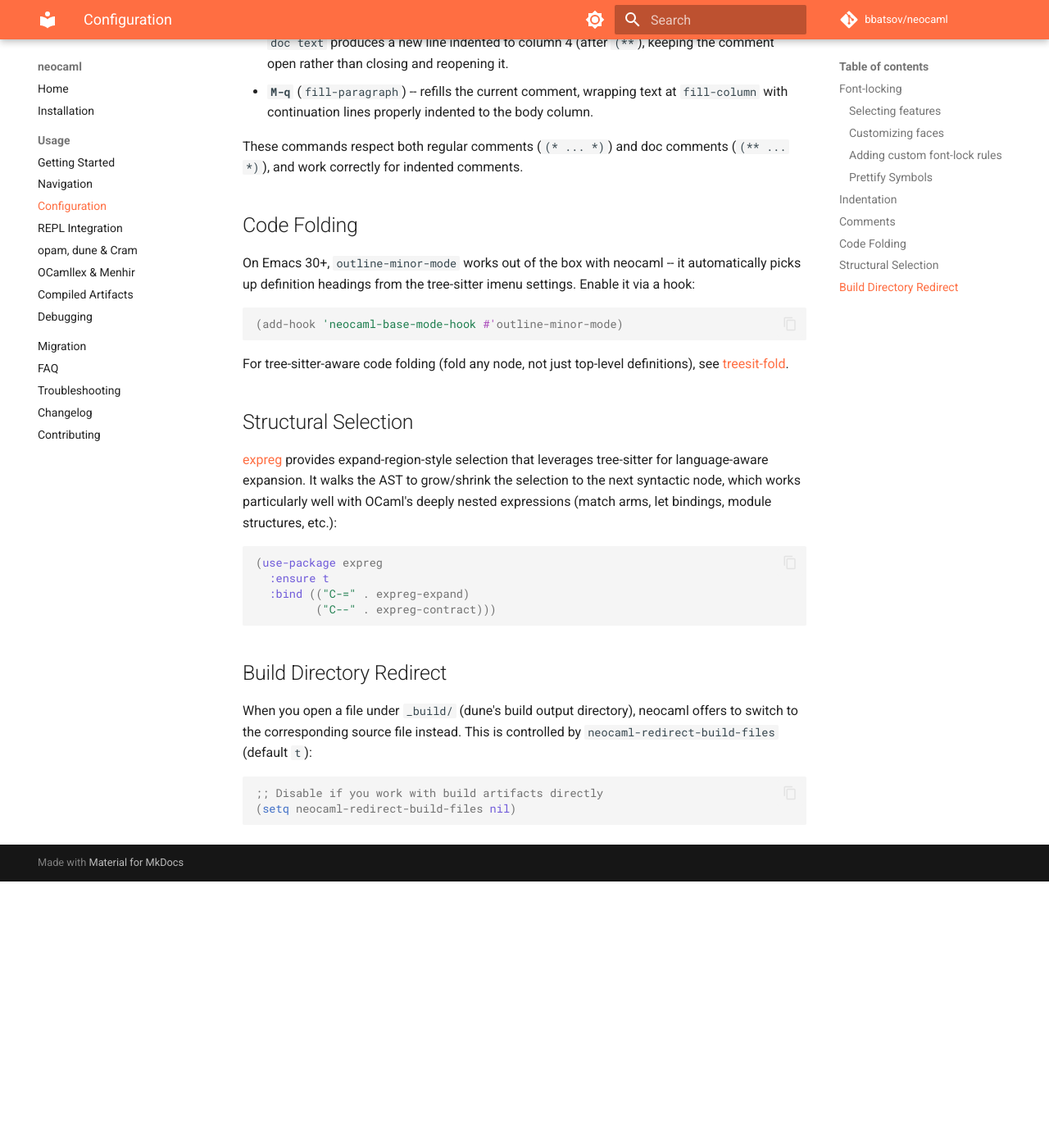
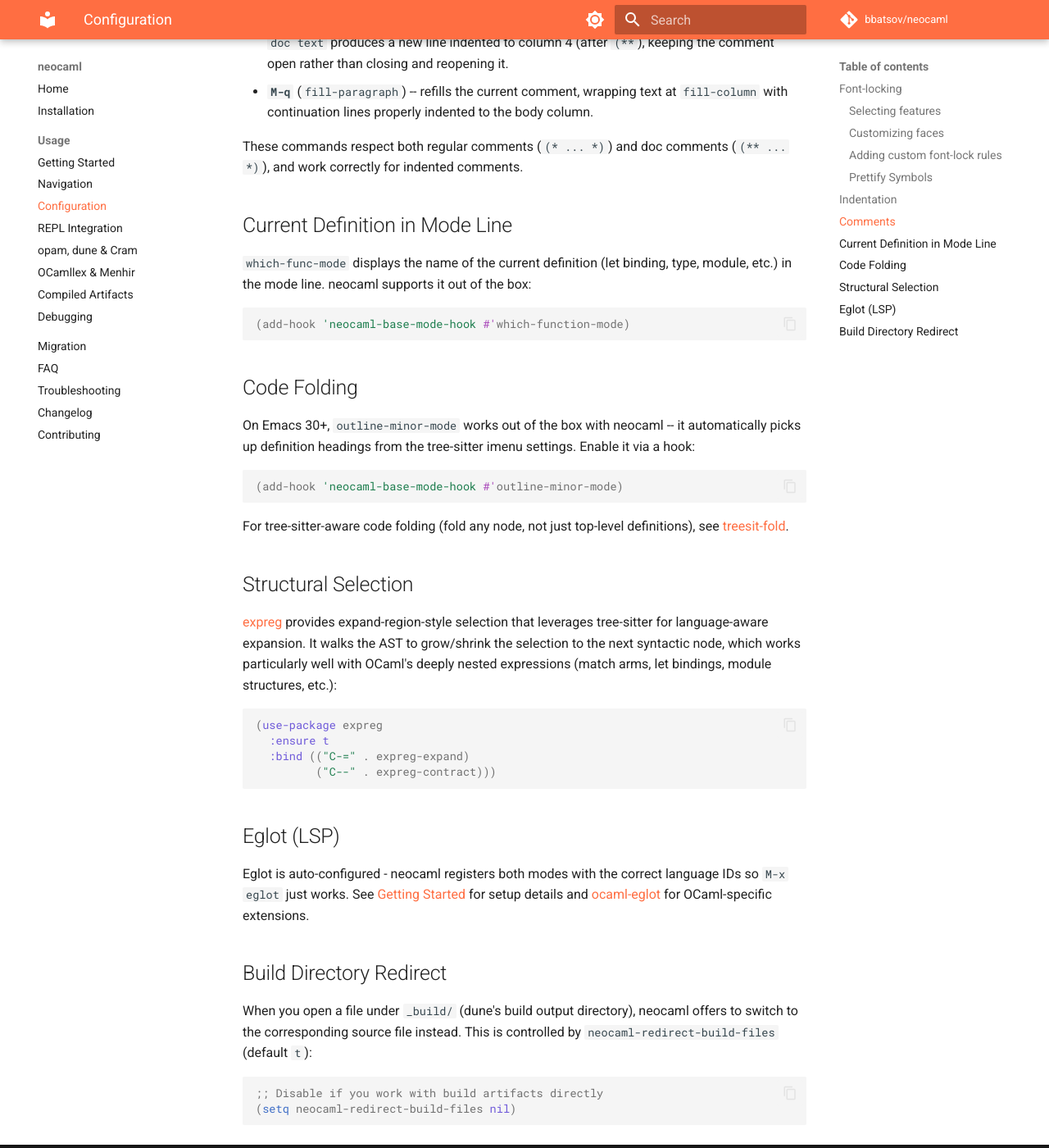
Before and after one commit to bbatsov/neocaml, an MkDocs documentation site: the page built from docs/configuration.md, in a window 1280 px wide and 1400 px high, scrolled down 4927 px. Shown: the whole window at 82% size. Built offline with MkDocs 1.6.1 and Material for MkDocs 9.7.7, drawn with Linux system fonts in a browser that asks for light colours; comment, search, counter and statistics services are not loaded; before the commit the page ends 6002 px from its top, so only the background shows below that.

Commit message:
Polish docs: LSP coverage, which-func, base-mode-hook, and more
- Document which-func-mode support in Configuration
- Explain neocaml-base-mode-hook vs neocaml-mode-hook in Getting Started
- Add list navigation commands to Navigation page (C-M-d, C-M-n, C-M-p)
- Add lsp-mode config snippet to FAQ
- Document neocaml-dune-use-opam-exec in dune page
- Add .opam.template to opam docs
- Add Eglot cross-reference to Configuration page
- Expand "DAP" acronym in Debugging page
- Fix FAQ Emacs version matrix to match Navigation docs

````diff
--- a/docs/configuration.md
+++ b/docs/configuration.md
@@ -230,6 +230,16 @@ the box:
 These commands respect both regular comments (`(* ... *)`) and doc comments
 (`(** ... *)`), and work correctly for indented comments.
 
+## Current Definition in Mode Line
+
+`which-func-mode` displays the name of the current definition (let
+binding, type, module, etc.) in the mode line. neocaml supports it out
+of the box:
+
+```emacs-lisp
+(add-hook 'neocaml-base-mode-hook #'which-function-mode)
+```
+
 ## Code Folding
 
 On Emacs 30+, `outline-minor-mode` works out of the box with neocaml -- it
@@ -258,6 +268,13 @@ bindings, module structures, etc.):
          ("C--" . expreg-contract)))
 ```
 
+## Eglot (LSP)
+
+Eglot is auto-configured - neocaml registers both modes with the correct
+language IDs so `M-x eglot` just works. See
+[Getting Started](usage.md#eglot-lsp) for setup details and
+[ocaml-eglot](usage.md#ocaml-eglot) for OCaml-specific extensions.
+
 ## Build Directory Redirect
 
 When you open a file under `_build/` (dune's build output directory),
````
Also changed, not shown: docs/debugging.md (+2 -2 lines), docs/faq.md (+16 -7 lines), docs/navigation.md (+3 -0 lines), docs/opam_and_dune.md (+10 -1 lines), docs/usage.md (+8 -0 lines).
